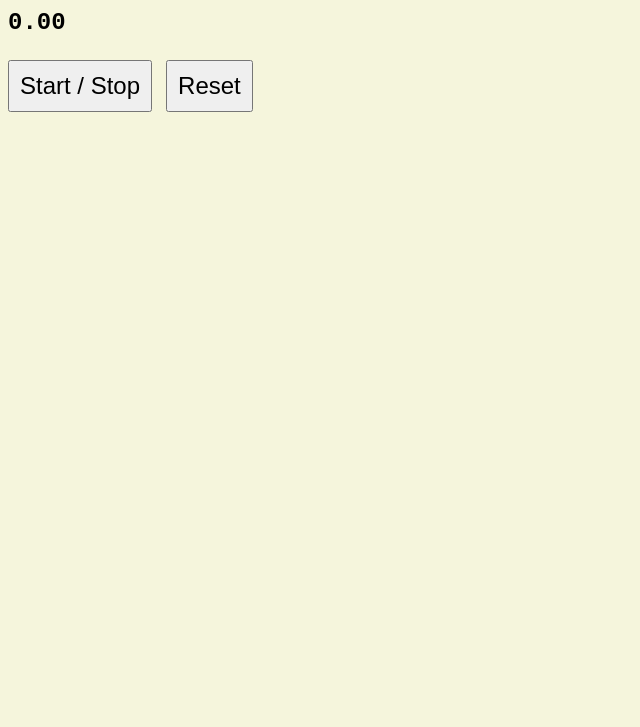
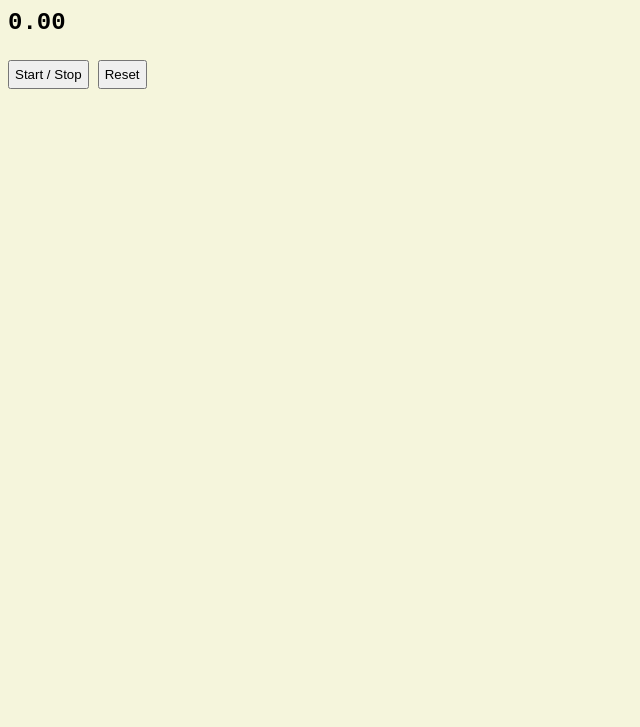
Before and after one commit to mrcodeswildride/stopwatch, a plain HTML site: page index.html in a window 1280 px wide. Shown: the part 73-800 px from the top of the page, without its empty margins (0-640 px from the left). Drawn offline with Linux system fonts and the light colour scheme.

Commit message:
made consistent look with other projects

```diff
--- a/style.css
+++ b/style.css
@@ -9,10 +9,9 @@ p {
 }
 
 button {
-  font-size: 24px;
-  padding: 10px;
+  padding: 5px;
 }
 
 #startStopButton {
-  margin-right: 10px;
+  margin-right: 5px;
 }
```
